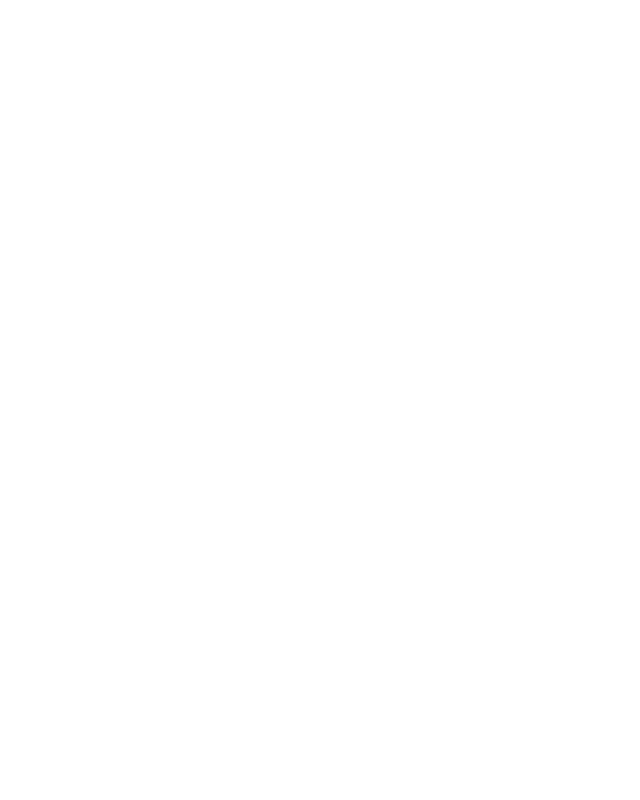
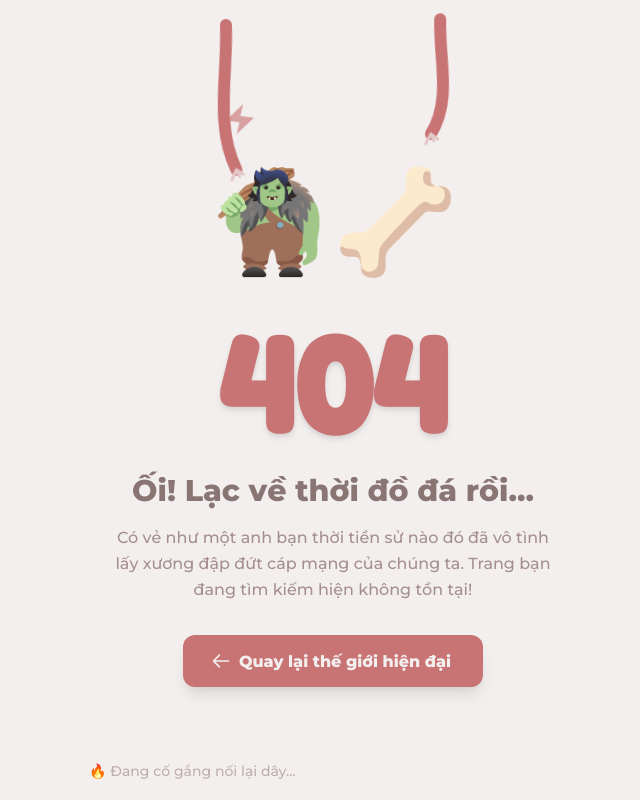
Before and after one commit to ZmatrixStudio/Tutol_Project, a React (Vite) app in the folder frontend/: page / in a window 1280 px wide. Before the commit this address had no page. Shown: the whole page, without its empty margins (307-947 px from the left). Built offline with nearby package versions, Linux system fonts and the light colour scheme.

Commit message:
Cập nhật phiên bản mới gồm fix lỗi

```diff
--- a/frontend/src/App.tsx
+++ b/frontend/src/App.tsx
@@ -1,18 +1,18 @@
-import { Suspense, lazy } from "react";
+import { lazy } from "react";
 import { BrowserRouter as Router, Routes, Route } from "react-router-dom";
 
 const LoginPage = lazy(() => import("./pages/Login/Login"));
 const RegisterPage = lazy(() => import("./pages/Register/Register"));
+const NotFound = lazy(() => import("./pages/NotFound/NotFound"))
 
 function App() {
   return (
     <Router>
-      <Suspense fallback={<div>Loading...</div>}>
         <Routes>
           <Route path="/login" element={<LoginPage />} />
           <Route path="/register" element={<RegisterPage />} />
+          <Route path="*" element={<NotFound />} />
         </Routes>
-      </Suspense>
     </Router>
   );
 }
--- /dev/null
+++ b/frontend/src/pages/NotFound/NotFound.css
@@ -0,0 +1,260 @@
+ @import url('https://fonts.googleapis.com/css2?family=Montserrat:wght@400;500;600;800&family=Fredoka+One&display=swap');
+        * {
+            box-sizing: border-box;
+            margin: 0;
+            padding: 0;
+        }
+
+        body {
+            font-family: 'Montserrat', sans-serif;
+            display: flex;
+            align-items: center;
+            flex-direction: column;
+            background-color: #f4efef;
+            height: 100vh;
+            justify-content: center;
+            overflow: hidden;
+            padding: 1rem;
+            position: relative;
+            color: #5a4e4e;
+            width: 100%;
+        }
+
+        /* --- Typography --- */
+        .font-comic {
+            font-family: 'Fredoka One', cursive;
+        }
+
+        /* --- Animations Keyframes --- */
+        @keyframes fadeInUp {
+            from {
+                opacity: 0;
+                transform: translateY(16px);
+            }
+            to {
+                opacity: 1;
+                transform: translateY(0);
+            }
+        }
+
+        @keyframes swing {
+            0% { transform: rotate(3deg); }
+            50% { transform: rotate(-3deg); }
+            100% { transform: rotate(3deg); }
+        }
+
+        @keyframes spark {
+            0%, 100% { opacity: 0; transform: scale(.5) rotate(0); }
+            20% { opacity: 1; transform: scale(1.2) rotate(15deg); }
+            40% { opacity: 0; transform: scale(.8) rotate(-10deg); }
+            60% { opacity: 1; transform: scale(1.5) rotate(20deg); }
+            80% { opacity: .2; transform: scale(.9) rotate(-5deg); }
+        }
+
+        @keyframes bounce {
+            0%, 100% {
+                transform: translateY(-25%);
+                animation-timing-function: cubic-bezier(0.8, 0, 1, 1);
+            }
+            50% {
+                transform: translateY(0);
+                animation-timing-function: cubic-bezier(0, 0, 0.2, 1);
+            }
+        }
+
+        /* --- Animation Classes --- */
+        .animate-fade-in-up {
+            animation: .6s cubic-bezier(.16, 1, .3, 1) forwards fadeInUp;
+        }
+
+        .wire-swing {
+            transform-origin: top center;
+            animation: swing 4s ease-in-out infinite;
+        }
+
+        .spark-animate {
+            animation: spark 1.5s infinite;
+        }
+
+        .animate-bounce {
+            animation: bounce 3s infinite;
+        }
+
+        /* --- Layout & Components --- */
+
+        /* Dây điện treo */
+        .wires-container {
+            position: absolute;
+            top: 0;
+            left: 0;
+            display: flex;
+            height: 8rem; /* h-32 */
+            justify-content: center;
+            overflow: visible;
+            width: 100%;
+        }
+
+        .wire-left {
+            position: absolute;
+            top: 0;
+            left: 30%;
+        }
+
+        .wire-left svg {
+            height: 150px;
+            width: 40px;
+        }
+
+        .spark-box {
+            position: absolute;
+            bottom: -20px;
+            left: 15px;
+            color: #c97474;
+        }
+
+        .spark-box svg {
+            height: 30px;
+            width: 30px;
+        }
+
+        .wire-right {
+            position: absolute;
+            top: 0;
+            right: 30%;
+            animation-delay: -2s;
+            transform-origin: top right;
+        }
+
+        .wire-right svg {
+            height: 120px;
+            width: 40px;
+        }
+
+        /* Khối nội dung chính */
+        .content-wrap {
+            display: flex;
+            align-items: center;
+            flex-direction: column;
+            max-width: 42rem; /* max-w-2xl */
+            margin-top: 5rem; /* mt-20 */
+            padding-left: 1.25rem;
+            padding-right: 1.25rem;
+            text-align: center;
+            z-index: 10;
+        }
+
+        .emojis {
+            margin-bottom: 1rem;
+            line-height: 1;
+            font-size: 80px;
+        }
+
+        .title-404 {
+            color: #c97474;
+            filter: drop-shadow(0 4px 3px rgba(0,0,0,0.07)) drop-shadow(0 2px 2px rgba(0,0,0,0.06));
+            margin-bottom: 0.5rem;
+            font-size: 6rem; /* text-8xl */
+        }
+
+        .subtitle {
+            font-weight: 700;
+            margin-bottom: 1rem;
+            font-size: 1.5rem; /* text-2xl */
+            color: #8a7575;
+        }
+
+        .description {
+            line-height: 1.625; /* leading-relaxed */
+            font-weight: 500;
+            max-width: 28rem; /* max-w-md */
+            margin-bottom: 2rem; /* mb-8 */
+            font-size: 0.875rem; /* text-sm */
+            color: #a58e8e;
+            margin-left: auto;
+            margin-right: auto;
+        }
+
+        /* Nút quay lại */
+        .btn-back {
+            font-weight: 700;
+            background-color: #c97474;
+            display: inline-flex;
+            align-items: center;
+            justify-content: center;
+            padding: 1rem 2rem; /* py-4 px-8 */
+            position: relative;
+            border-radius: 0.75rem; /* rounded-xl */
+            box-shadow: 0 10px 15px -3px rgba(0, 0, 0, 0.1), 0 4px 6px -2px rgba(0, 0, 0, 0.05);
+            color: #f4efef;
+            text-decoration: none;
+            transition: all 0.3s ease;
+            outline: none;
+        }
+
+        .btn-back:hover {
+            background-color: #b56565;
+        }
+
+        .btn-back:active {
+            transform: scale(0.95);
+        }
+
+        .btn-back:focus {
+            box-shadow: 0 0 0 4px #e2c7c7, 0 10px 15px -3px rgba(0, 0, 0, 0.1);
+        }
+
+        .btn-icon {
+            margin-left: -0.25rem;
+            margin-right: 0.5rem;
+            height: 1.25rem;
+            width: 1.25rem;
+            transition: transform 0.2s ease;
+        }
+
+        .btn-back:hover .btn-icon {
+            transform: translateX(-0.25rem);
+        }
+
+        /* Footer text */
+        .footer-status {
+            position: absolute;
+            bottom: 1.25rem;
+            display: flex;
+            font-weight: 500;
+            gap: 0.5rem;
+            align-items: center;
+            color: #bfaeae;
+            font-size: 0.875rem;
+            animation-delay: .3s;
+        }
+
+        /* --- Media Queries (Màn hình máy tính / md: trong Tailwind) --- */
+        @media (min-width: 768px) {
+            .wires-container {
+                height: 12rem; /* md:h-48 */
+            }
+            .wire-left {
+                left: 40%; /* md:left-[40%] */
+            }
+            .wire-left svg {
+                height: 200px; /* md:h-[200px] */
+            }
+            .wire-right {
+                right: 40%; /* md:right-[40%] */
+            }
+            .wire-right svg {
+                height: 160px; /* md:h-[160px] */
+            }
+            .emojis {
+                font-size: 100px; /* md:text-[100px] */
+            }
+            .title-404 {
+                font-size: 8rem; /* md:text-9xl */
+            }
+            .subtitle {
+                font-size: 1.875rem; /* md:text-3xl */
+            }
+            .description {
+                font-size: 1rem; /* md:text-base */
+            }
+        }
--- /dev/null
+++ b/frontend/src/pages/NotFound/NotFound.tsx
@@ -0,0 +1,87 @@
+import { Link } from "react-router-dom";
+import "./NotFound.css";
+
+function NotFound() {
+  return (
+    <div>
+      <div className="wires-container">
+        <div className="wire-left wire-swing">
+          <svg fill="none" viewBox="0 0 40 150">
+            <path
+              d="M20 0 C20 50, 5 100, 25 145"
+              strokeLinecap="round"
+              strokeWidth="12"
+              stroke="#c97474"
+            />
+            <path
+              d="M25 145 L20 155 M25 145 L28 152 M25 145 L32 150"
+              strokeLinecap="round"
+              strokeWidth="3"
+              stroke="#e2c7c7"
+            />
+          </svg>
+
+          <div className="spark-box spark-animate">
+            <svg fill="currentColor" viewBox="0 0 24 24">
+              <path d="M13 2L3 14H12L11 22L21 10H12L13 2Z" />
+            </svg>
+          </div>
+        </div>
+
+        <div className="wire-right wire-swing">
+          <svg fill="none" viewBox="0 0 40 120">
+            <path
+              d="M20 0 C20 40, 35 80, 15 115"
+              strokeLinecap="round"
+              strokeWidth="12"
+              stroke="#c97474"
+            />
+            <path
+              d="M15 115 L10 125 M15 115 L18 122 M15 115 L22 120"
+              strokeLinecap="round"
+              strokeWidth="3"
+              stroke="#e2c7c7"
+            />
+          </svg>
+        </div>
+      </div>
+
+      <div className="content-wrap animate-fade-in-up">
+        <div className="emojis animate-bounce">🧌🦴</div>
+
+        <h1 className="title-404 font-comic">404</h1>
+
+        <h2 className="subtitle">Ối! Lạc về thời đồ đá rồi...</h2>
+
+        <p className="description">
+          Có vẻ như một anh bạn thời tiền sử nào đó đã vô tình lấy xương đập
+          đứt cáp mạng của chúng ta. Trang bạn đang tìm kiếm hiện không tồn tại!
+        </p>
+
+        <Link className="btn-back" to="/">
+          <svg
+            fill="none"
+            viewBox="0 0 24 24"
+            className="btn-icon"
+            stroke="currentColor"
+          >
+            <path
+              d="M10 19l-7-7m0 0l7-7m-7 7h18"
+              strokeLinecap="round"
+              strokeLinejoin="round"
+              strokeWidth="2"
+            />
+          </svg>
+
+          Quay lại thế giới hiện đại
+        </Link>
+      </div>
+
+      <div className="footer-status animate-fade-in-up">
+        🔥 Đang cố gắng nối lại dây...
+      </div>
+    </div>
+  );
+}
+
+export default NotFound;
```
